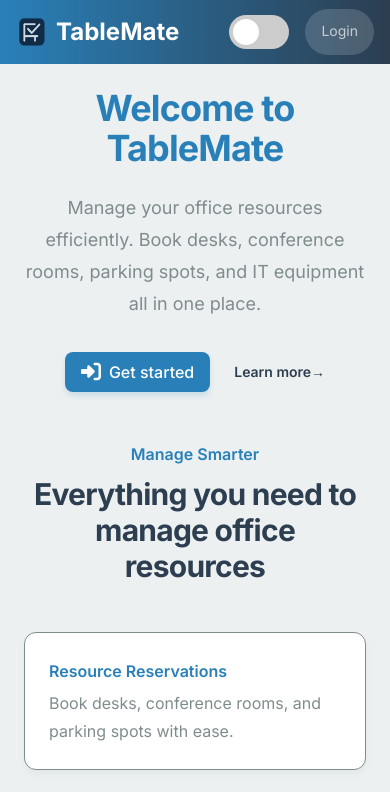
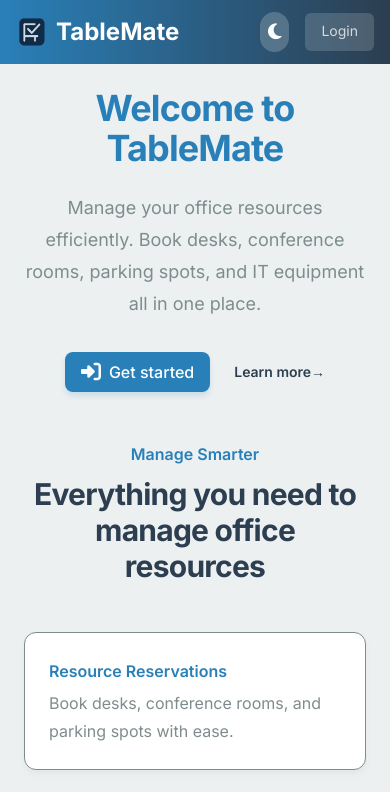
Before and after one commit to frogalo/tablemate, a Next.js app: page / in a window 390 px wide. Shown: the top 792 px of the page. Built offline with nearby package versions, Linux system fonts and the light colour scheme.

Commit message:
hamburger menu fix notification button fix

```diff
--- a/src/components/layout/Header.js
+++ b/src/components/layout/Header.js
@@ -1,30 +1,28 @@
 "use client";
 
 import Link from "next/link";
-import {usePathname, useRouter} from "next/navigation";
-import {useContext, useState, useEffect, useRef} from "react";
-import {UserContext} from "@/lib/UserContext";
+import { usePathname, useRouter } from "next/navigation";
+import { useContext, useState, useEffect, useRef } from "react";
+import { UserContext } from "@/lib/UserContext";
 import ClientOnly from "@/components/ClientOnly";
 import NotificationList from "@/components/NotificationList";
 
 function HeaderContent() {
     const pathname = usePathname();
     const router = useRouter();
-    const {user, setUser} = useContext(UserContext);
+    const { user, setUser } = useContext(UserContext);
     const [dropdownOpen, setDropdownOpen] = useState(false);
     const [mobileMenuOpen, setMobileMenuOpen] = useState(false);
     const [notifications, setNotifications] = useState(3);
     const [showNotificationList, setShowNotificationList] = useState(false);
     const dropdownRef = useRef(null);
     const notificationButtonRef = useRef(null);
-    const [isDarkMode, setIsDarkMode] = useState(false); // Track dark mode state
+    const [isDarkMode, setIsDarkMode] = useState(false);
 
-    // Function to toggle the theme
     const toggleTheme = () => {
-        setIsDarkMode((prevMode) => !prevMode); // Toggle the mode
+        setIsDarkMode((prevMode) => !prevMode);
     };
 
-    // Load the theme from localStorage on component mount
     useEffect(() => {
         const storedTheme = localStorage.getItem("theme");
         if (storedTheme === "dark") {
@@ -32,15 +30,14 @@ function HeaderContent() {
         }
     }, []);
 
-    // Update the data-theme attribute on the root element (<html>) and save to localStorage
     useEffect(() => {
         const root = window.document.documentElement;
         if (isDarkMode) {
             root.setAttribute("data-theme", "dark");
-            localStorage.setItem("theme", "dark"); // Save to localStorage
+            localStorage.setItem("theme", "dark");
         } else {
             root.removeAttribute("data-theme");
-            localStorage.setItem("theme", "light"); // Save to localStorage
+            localStorage.setItem("theme", "light");
         }
     }, [isDarkMode]);
 
@@ -80,8 +77,9 @@ function HeaderContent() {
             return null;
         }
 
-        if (user === "Admin") {
         return (
+            <div className="flex flex-col sm:flex-row sm:space-x-8">
+                {user === "Admin" ? (
                     <>
                         <Link
                             href="/admin/dashboard"
@@ -138,11 +136,7 @@ function HeaderContent() {
                             Notifications
                         </Link>
                     </>
-            );
-        }
-
-        if (user === "User") {
-            return (
+                ) : (
                     <>
                         <Link
                             href="/user/dashboard"
@@ -172,16 +166,14 @@ function HeaderContent() {
                             Reservations
                         </Link>
                     </>
+                )}
+            </div>
         );
-        }
     };
 
     useEffect(() => {
         const handleClickOutside = (event) => {
-            if (
-                dropdownRef.current &&
-                !dropdownRef.current.contains(event.target)
-            ) {
+            if (dropdownRef.current && !dropdownRef.current.contains(event.target)) {
                 setDropdownOpen(false);
             }
         };
@@ -215,9 +207,7 @@ function HeaderContent() {
               </span>
                         </Link>
                     </div>
-                    <div className="hidden sm:flex sm:space-x-8">
-                        {renderNavLinks()}
-                    </div>
+                    <div className="hidden sm:flex sm:space-x-8">{renderNavLinks()}</div>
                     <div className="flex sm:hidden">
                         {user !== "SignedOut" && (
                             <button
@@ -276,8 +266,7 @@ function HeaderContent() {
                                     />
                                 </svg>
                                 {notifications > 0 && (
-                                    <span
-                                        className="absolute top-1 right-1 h-4 w-4 bg-red-500 text-white text-xs font-bold rounded-full flex items-center justify-center">
+                                    <span className="absolute top-1 right-1 h-4 w-4 bg-red-500 text-white text-xs font-bold rounded-full flex items-center justify-center">
                     {notifications}
                   </span>
                                 )}
@@ -294,15 +283,17 @@ function HeaderContent() {
 
                         {user === "SignedOut" ? (
                             <>
-                                {/* Dark Mode Toggle */}
-                                <label className="switch">
-                                    <input
-                                        type="checkbox"
-                                        checked={isDarkMode}
-                                        onChange={toggleTheme}
-                                    />
-                                    <span className="slider round"></span>
-                                </label>
+                                <button
+                                    onClick={toggleTheme}
+                                    className="p-2 rounded-full bg-white/20 hover:bg-white/30 transition"
+                                    aria-label="Toggle theme"
+                                >
+                                    {isDarkMode ? (
+                                        <i className="fas fa-sun text-white text-lg" />
+                                    ) : (
+                                        <i className="fas fa-moon text-white text-lg" />
+                                    )}
+                                </button>
                                 <Link
                                     href="/login"
                                     className="nav-link rounded-full flex items-center bg-white/20 px-4 py-2 text-sm text-white hover:bg-white/30 transition cursor-pointer"
@@ -312,15 +303,17 @@ function HeaderContent() {
                             </>
                         ) : (
                             <>
-                                {/* Dark Mode Toggle */}
-                                <label className="switch">
-                                    <input
-                                        type="checkbox"
-                                        checked={isDarkMode}
-                                        onChange={toggleTheme}
-                                    />
-                                    <span className="slider round"></span>
-                                </label>
+                                <button
+                                    onClick={toggleTheme}
+                                    className="p-2 rounded-full bg-white/20 hover:bg-white/30 transition"
+                                    aria-label="Toggle theme"
+                                >
+                                    {isDarkMode ? (
+                                        <i className="fas fa-sun text-white text-lg" />
+                                    ) : (
+                                        <i className="fas fa-moon text-white text-lg" />
+                                    )}
+                                </button>
                                 <button
                                     type="button"
                                     className="nav-link rounded-full flex items-center"
@@ -375,6 +368,11 @@ function HeaderContent() {
                     </div>
                 </div>
             </nav>
+            {mobileMenuOpen && (
+                <div className="sm:hidden">
+                    <div className="px-2 pt-2 pb-3 space-y-1">{renderNavLinks()}</div>
+                </div>
+            )}
         </header>
     );
 }
@@ -382,7 +380,7 @@ function HeaderContent() {
 export default function Header() {
     return (
         <ClientOnly>
-            <HeaderContent/>
+            <HeaderContent />
         </ClientOnly>
     );
 }
--- a/src/globals.css
+++ b/src/globals.css
@@ -291,3 +291,16 @@ input:checked + .slider:before {
         opacity: 0;
     }
 }
+@media (max-width: 640px) {
+    .nav-link {
+        display: block;
+        padding: 0.5rem 1rem;
+        margin: 0.5rem 0;
+        border-radius: 0.375rem;
+        color: white;
+    }
+
+    .nav-link-active {
+        background-color: rgba(255, 255, 255, 0.2);
+    }
+}
```
Lines whose indentation alone changed are shown as unchanged.
